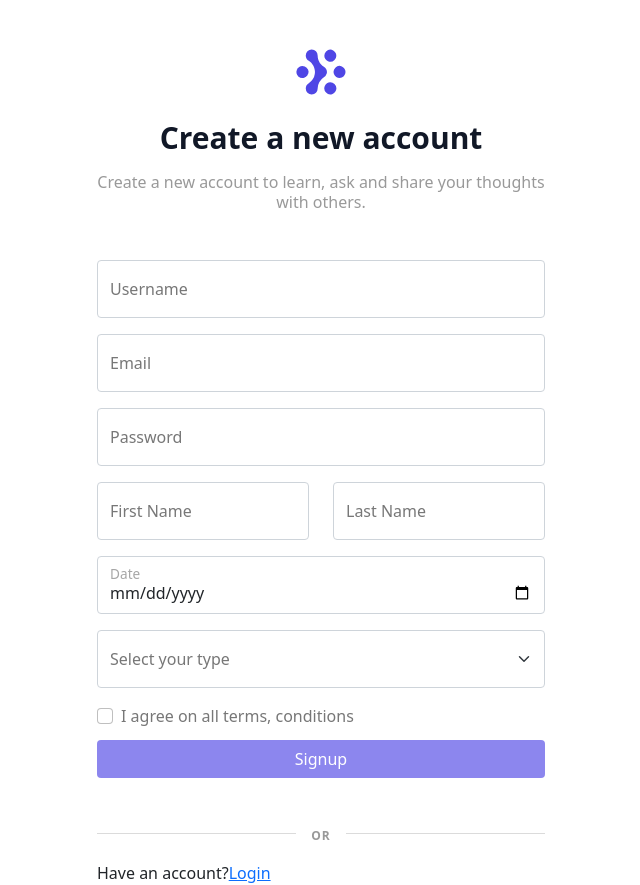
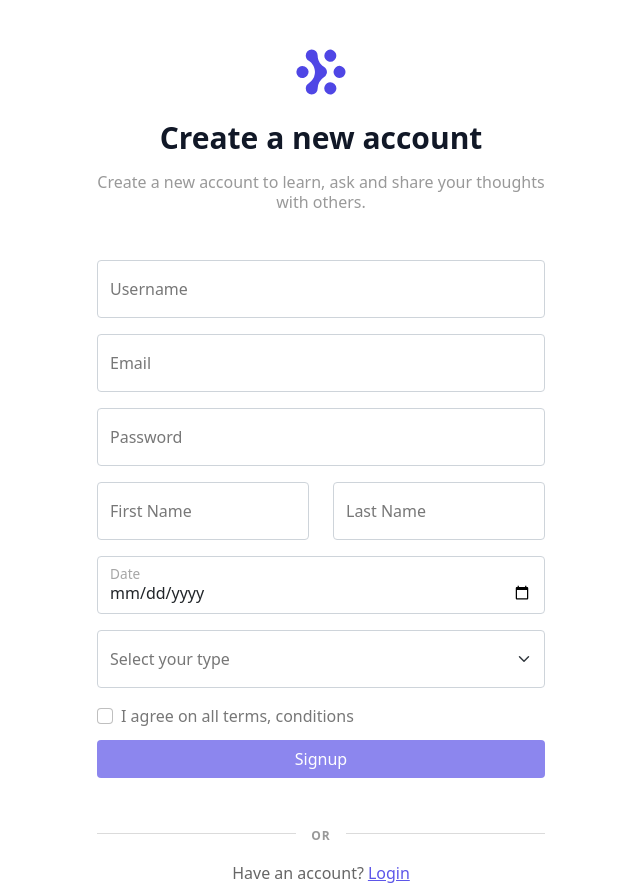
Before and after one commit to AbdallahHemdan/eLearn, a Vue app in the folder e-learn/: page /signup in a window 1280 px wide. Shown: the whole page, without its empty margins (319-959 px from the left). Built offline with nearby package versions, Linux system fonts and the light colour scheme.

Commit message:
feat(auth-footer): :sparkles: add main styles for auth footer

```diff
--- a/e-learn/src/components/auth/SingupForm/signup-form.vue
+++ b/e-learn/src/components/auth/SingupForm/signup-form.vue
@@ -98,7 +98,7 @@
     <button
       type="submit"
       class="btn btn-block auth__submit-btn"
-      :disabled="!username || !password"
+      :disabled="!isAllCompleted"
       @click.prevent="signup"
     >
       Signup
@@ -128,6 +128,17 @@ export default {
     };
   },
   computed: {
+    isAllCompleted() {
+      return (
+        this.email &&
+        this.username &&
+        this.password &&
+        this.firstName &&
+        this.lastName &&
+        this.date &&
+        this.userType
+      );
+    },
     payload() {
       return {
         email: this.email,
@@ -151,6 +162,7 @@ export default {
 
           // if remember is set to true, set the user token in local storage
           // in success, redirect the use to home page
+          window.location = '/';
         })
         .catch(error => {
           // if error, set the error message to the received error message
--- a/e-learn/src/styles/_auth.scss
+++ b/e-learn/src/styles/_auth.scss
@@ -33,4 +33,17 @@
   &__user-type {
     padding: 1rem 0.75rem;
   }
+
+  &__footer {
+    text-align: center;
+  }
+
+  &__footer-title {
+    color: $darker-gray;
+    margin-right: 4px;
+  }
+
+  &__link {
+    color: $sub-color;
+  }
 }
```
